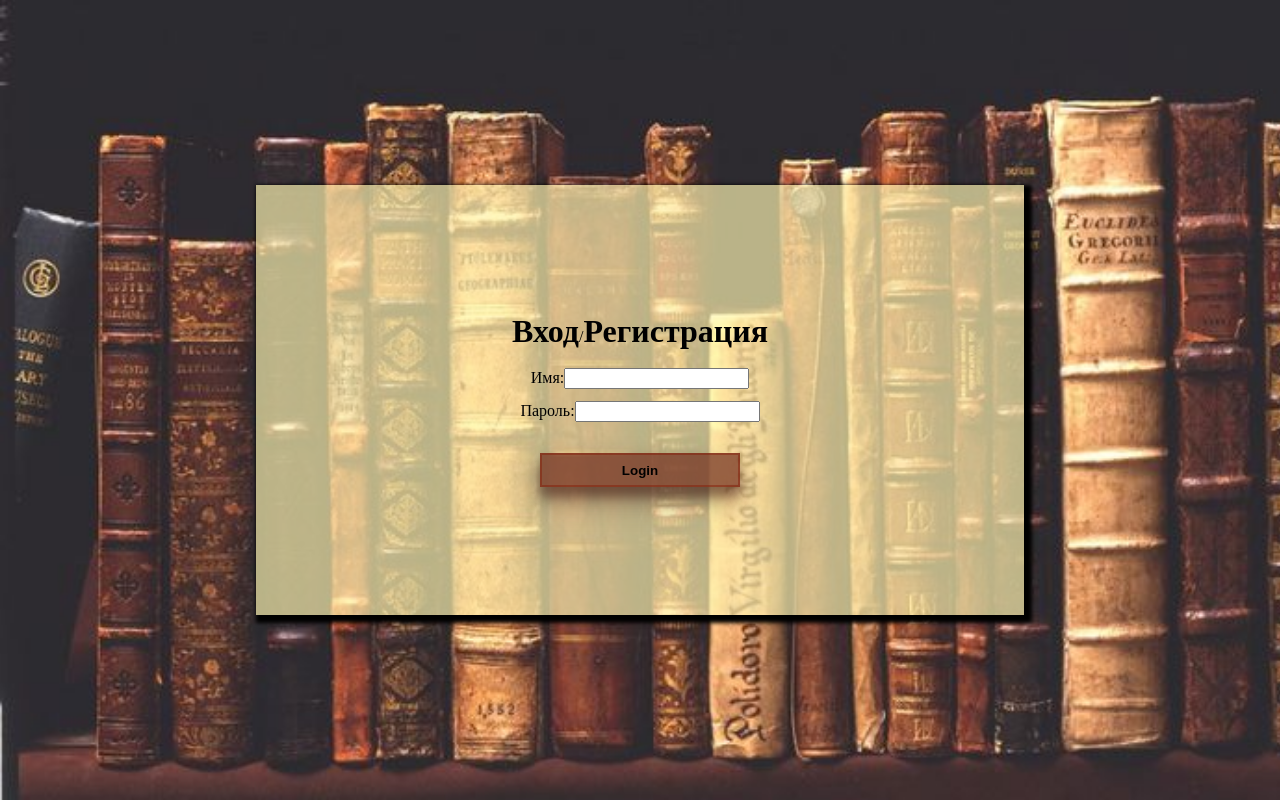
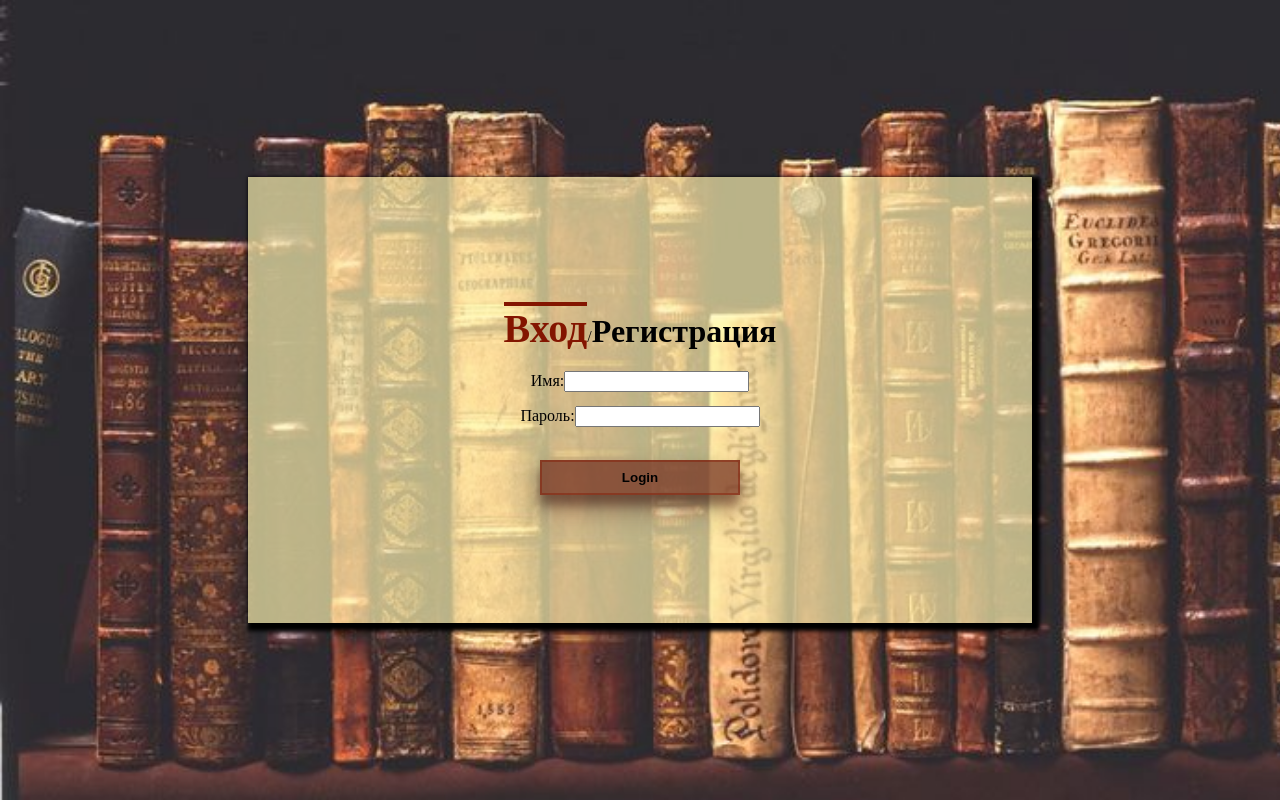
Before and after one commit to ParshakovaIrina/library, an Angular app: page /login in a window 1280 px wide. Built offline with nearby package versions, Linux system fonts and the light colour scheme.

Commit message:
notification free book

```diff
--- a/src/app/book.service.ts
+++ b/src/app/book.service.ts
@@ -31,12 +31,15 @@ export class BookService {
   updateBook(idUser: number, idBook: number, value: UpdateBookRequest): Observable<Book> {
     return this.restService.put(`${this.baseUrl}/detail/${idUser}/${idBook}`, value);
   }
+
   addMessage(idUser: number, value: string): Observable<Message> {
     return this.restService.post(`${this.baseUrl}/message/${idUser}`, value);
   }
+
   showMessage(idUser: number): Observable<Message> {
     return this.restService.get(`${this.baseUrl}/message/${idUser}`);
   }
+
   deleteBook(idBook: number): Observable<any> {
     return this.restService.delete(`${this.baseUrl}/detail/${idBook}`);
   }
@@ -49,7 +52,7 @@ export class BookService {
     return this.restService.get(`${this.baseUrl}/userLibrary/${idUser}`);
   }
 
-  addInMyLibr(idUser: number, value: number): Observable<boolean> {
+  addInMyLibr(idUser: number, value: number): Observable<JSON> {
     return this.restService.post(`${this.baseUrl}/addInMyLibr/${idUser}`, value);
   }
 
--- a/src/app/books/books.component.html
+++ b/src/app/books/books.component.html
@@ -34,7 +34,6 @@
 </div>
 
     </div>
-
   <div class="main-img" *ngIf="selectedBook">
     <img src="{{selectedBook.image}}">
   </div>
--- a/src/app/books/books.component.ts
+++ b/src/app/books/books.component.ts
@@ -6,6 +6,7 @@ import {LoginService} from "../login/login.service";
 import {Roles} from "../interfaces/Roles";
 import {Message} from "../interfaces/message";
 import {HttpClient} from '@angular/common/http';
+import {MyUser} from "../interfaces/MyUser";
 
 export type Name = "Library" | "My Books";
 
@@ -25,6 +26,8 @@ export class BooksComponent implements OnInit {
   message: Message;
   flag: boolean;
   myMessage: string;
+  mess: any;
+
 
   constructor(private bookService: BookService,
               private loginService: LoginService,
@@ -37,6 +40,19 @@ export class BooksComponent implements OnInit {
     this.getRole();
     this.getBooks();
     this.showMessage();
+    this.connect();
+  }
+
+  connect(): void {
+    const source = new EventSource("http://localhost:8080/stream");
+    source.addEventListener("message", message => {
+      let n: MyUser; // need to have this Notification model class in angular2
+      n = JSON.parse(message.data);
+      // console.log(message.data);
+      if (this.idUser === n.id) {
+        alert("Ваша библиотека обновлена");
+      }
+    });
   }
 
   getRole(): void {
@@ -73,6 +89,7 @@ export class BooksComponent implements OnInit {
       });
   }
 
+
   getUserBooks(): void {
     this.name = "My Books"
     this.role.addBook = false;
@@ -107,7 +124,10 @@ export class BooksComponent implements OnInit {
 
   addInMyLibr(selectedBook): void {
     this.bookService.addInMyLibr(this.idUser, selectedBook.id)
-      .subscribe();
+      .subscribe(mess => {
+        this.mess = mess;
+        alert(this.mess.mess);
+      });
   }
 
   deleteFromMyLibr(selectedBook): void {
--- a/src/app/login/login.component.html
+++ b/src/app/login/login.component.html
@@ -1,8 +1,8 @@
 <div class="login-background">
   <div class="background-u">
-    <h1 (click)="ClickLogin()" class="go">Вход</h1>
+    <h1 (click)="ClickLogin()" [class._active]="editMode" class="go">Вход</h1>
     <span>/</span>
-    <h1 (click)="ClickRegistration()" class="goo">Регистрация</h1>
+    <h1 (click)="ClickRegistration()" [class._active]="!editMode" class="goo">Регистрация</h1>
 
     <form [formGroup]="userForm" class="rrr">
       <div class="rrrr">
--- a/src/app/login/login.component.less
+++ b/src/app/login/login.component.less
@@ -13,6 +13,15 @@
   justify-content: center;
   overflow: hidden;
 }
+._active{
+  -webkit-transition: .5s ease-in-out;
+  -moz-transition: .5s ease-in-out;
+  -o-transition: .5s ease-in-out;
+  transition: .5s ease-in-out;
+  font-size: 40px;
+  color:  #831500;
+  border-top: 4px #831500 solid;
+}
 .background-u{
  padding: 10% 20%;
   text-align: center;
@@ -21,6 +30,12 @@
 }
 h1{
   display: inline;
+  -webkit-transition: .5s ease-in-out;
+  -moz-transition: .5s ease-in-out;
+  -o-transition: .5s ease-in-out;
+  transition: .5s ease-in-out;
+border-top:none;
+
 }
 .go:hover{
   color: #831500;
--- a/src/app/login/login.component.ts
+++ b/src/app/login/login.component.ts
@@ -1,16 +1,17 @@
-import {Component, OnInit} from '@angular/core';
-import {FormControl, FormGroup, Validators} from '@angular/forms';
+import {Component, OnInit} from "@angular/core";
+import {FormControl, FormGroup, Validators} from "@angular/forms";
 import {LoginService} from "../login/login.service";
 import {MyUser} from "../interfaces/MyUser";
-import {ActivatedRoute, Router} from '@angular/router';
+import {ActivatedRoute, Router} from "@angular/router";
 
 export type ButtonName = "Login" | "Register";
 
 @Component({
-  selector: 'app-login',
-  templateUrl: './login.component.html',
-  styleUrls: ['./login.component.less']
+  selector: "app-login",
+  templateUrl: "./login.component.html",
+  styleUrls: ["./login.component.less"]
 })
+
 export class LoginComponent implements OnInit {
   userForm: FormGroup;
   buttonName: ButtonName;
@@ -18,6 +19,7 @@ export class LoginComponent implements OnInit {
   errorUser: boolean = true;
   chekLogin: boolean = true;
   goodUser: boolean = false;
+  editMode = true;
 
   constructor(private loginService: LoginService,
               private route: ActivatedRoute,
@@ -38,10 +40,12 @@ export class LoginComponent implements OnInit {
   ClickRegistration(): void {
     this.buttonName = "Register";
     this.chekLogin = true;
+    this.editMode = false;
   }
 
   ClickLogin(): void {
     this.buttonName = "Login";
+    this.editMode = true;
     this.errorUser = true;
     this.goodUser = false;
   }
@@ -60,10 +64,6 @@ export class LoginComponent implements OnInit {
       this.errorUser = chekUser;
       this.goodUser = chekUser;
     });
-
-    // //this.loginService.register(this.userForm.value).subscribe((newUser: MyUser) => {
-    //   this.user = newUser;
-    // });
   }
 
   ngOnInit() {
```
